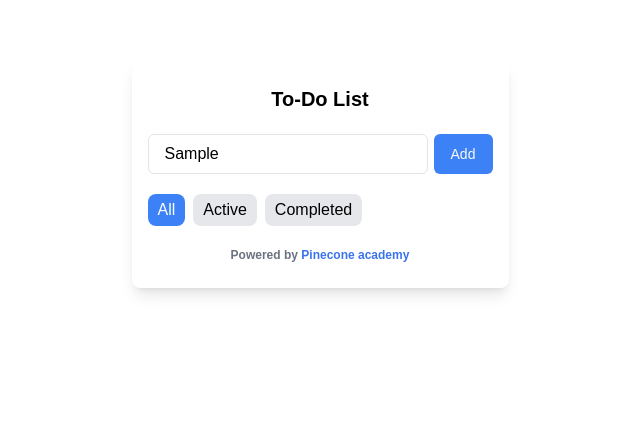
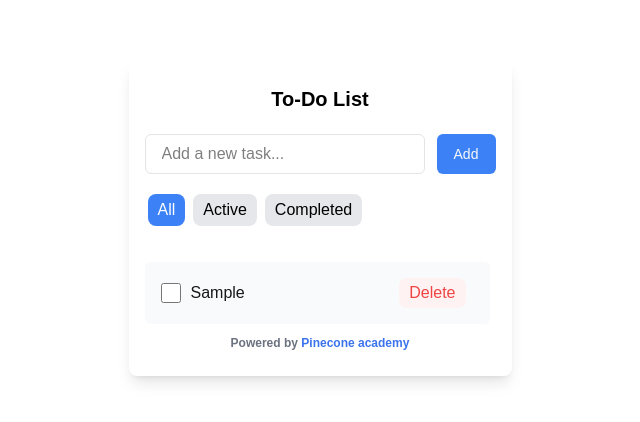
Before and after one commit to Z1CoL/TO-DO, a Next.js app in the folder to-do/: page / in a window 1280 px wide. Both pictures are taken after typing "Sample" into the empty fields and a click on the button "Add". Shown: the top 422 px of the page, without its empty margins (320-960 px from the left). Built offline with nearby package versions, Linux system fonts and the light colour scheme.

Commit message:
delete button add aa hiive

```diff
--- a/to-do/package.json
+++ b/to-do/package.json
@@ -10,7 +10,8 @@
   "dependencies": {
     "next": "15.5.2",
     "react": "19.1.0",
-    "react-dom": "19.1.0"
+    "react-dom": "19.1.0",
+    "uuid": "^13.0.0"
   },
   "devDependencies": {
     "@tailwindcss/postcss": "^4",
--- a/to-do/src/app/page.jsx
+++ b/to-do/src/app/page.jsx
@@ -10,19 +10,19 @@ import { useState } from "react";
 export default function Home() {
   const [todos, setTodos] = useState([]);
   const [inputValue, setInputValue] = useState("");
-  const [outValue, setOutValue] = useState();
 
   const handleOnChange = (event) => {
     setInputValue(event.target.value);
   };
 
   const handleOnClick = () => {
+    if (inputValue === "") return;
     setTodos([...todos, inputValue]);
     setInputValue("");
   };
 
-  const outputValue = () => {
-    setOutValue(<CheckList1 />);
+  const handleDelete = (index) => {
+    setTodos(todos.filter((_, i) => i !== index));
   };
 
   return (
@@ -40,33 +40,41 @@ export default function Home() {
               onChange={handleOnChange}
               value={inputValue}
               className="border-[1px] rounded-[6px] text-black border-solid border-[#e4e4e7] outline-none bg-[#ffff] px-[16px] w-[280px] h-[40px]"
-            ></input>
-
+            />
+            {/*
             {todos.map((el, index) => {
               return <p key={index}>{el}</p>;
-            })}
+            })} */}
 
             <button
-              onClick={outputValue}
-              className="bg-[#3c82f6] text-[#f9f9f9] text-sm rounded-[6px] cursor-pointer color-[#f9f9f9] w-[59px] h-[40px] border-none text-[14px]"
+              onClick={handleOnClick}
+              className="bg-[#3c82f6] ml-[6px] text-[#f9f9f9] text-sm rounded-[6px] cursor-pointer color-[#f9f9f9] w-[59px] h-[40px] border-none text-[14px]"
             >
               Add
             </button>
           </div>
 
-          {todos.map((todo, index) => {
-            <CheckList1 key={index} task={todo} />;
-          })}
-
           <div className=" w-[345px] h-[32px] my-[20px] flex md:gap-[6px]">
             <Button></Button>
           </div>
 
-          {/* <p className="text-[14px] text-[#6b7280] items-center pt-[12px] pb-[40px] font-[550]">
-            No tasks yet. Add one above!
-          </p> */}
+          <div className="mt-4 w-full flex flex-col gap-2">
+            {todos.map((todo, index) => (
+              <CheckList1
+                key={index}
+                task={todo}
+                onDelete={() => handleDelete(index)}
+              />
+            ))}
+          </div>
 
-          <p className="text-[12px] text-[#6b7280] font-[550]">
+          {todos.length === 0 && (
+            <p className="text-[14px] text-[#6b7280] items-center pt-[12px] pb-[40px] font-[550]">
+              No tasks yet. Add one above!
+            </p>
+          )}
+
+          <p className="text-[12px] text-[#6b7280] pt-[10px] font-[550]">
             Powered by{" "}
             <a
               href="https://pinecone.mn/"
--- a/to-do/src/app/test1/page.jsx
+++ b/to-do/src/app/test1/page.jsx
@@ -44,14 +44,17 @@ import { ProductCard } from "@/components1/props2";
 
 const data = [
   {
+    id: 1,
     name: "iphone17",
     price: 18999,
   },
   {
+    id: 2,
     name: "MacBook",
     price: 15999,
   },
   {
+    id: 3,
     name: "car",
     price: 111111,
   },
@@ -59,10 +62,22 @@ const data = [
 
 const Page = () => {
   const [products, setProducts] = useState(data);
+
+  const handleRemoveProd = (id) => {
+    const newProducts = products.filter((product) => product.id !== id);
+    setProducts([...newProducts]);
+  };
+
   return (
     <div className="p-4 flex gap-2 flex-wrap">
       {products.map((product) => {
-        return <ProductCard key={product.name} product={product} />;
+        return (
+          <ProductCard
+            key={product.name}
+            product={product}
+            handleRemoveProd={handleRemoveProd}
+          />
+        );
       })}
     </div>
   );
--- a/to-do/src/app/test2/page.jsx
+++ b/to-do/src/app/test2/page.jsx
@@ -18,14 +18,13 @@ export default function Home() {
 
   return (
     <div>
-        {/*  text ee bichin  */}
       <input
         type="text"
         placeholder="type here ..."
         onChange={handleOnChange}
         value={inputValue}
       />
-        {/*  */}
+
       {todos.map((el, index) => {
         return <p key={index}>{el}</p>;
       })}
--- a/to-do/src/components/props.jsx
+++ b/to-do/src/components/props.jsx
@@ -19,39 +19,26 @@ export function CheckList({ task }) {
   );
 }
 
-export function CheckList1({ task }) {
-  return (
-    <div>
-      <div className="flex w-[345px] h-[62px] p-[16px] justify-between items-center bg-[#F3F4F6] rounded-[6px]">
-        <div className="flex items-center gap-[10px]">
-          <input
-            type="checkbox"
-            className="w-[20px] h-[20px] bg-[#FFF] rounded-[2px] border-[#767676]"
-          />
-          <p className="text-[#000]">{ task }</p>
-        </div>
+export function CheckList1({ task, onDelete }) {
+  const [isChecked, setIsChecked] = useState(false);
 
-        <button className="px-[10px] py-[3px] mr-[8px] rounded-[8px] cursor-pointer text-[#ef4444] bg-[#fef2f2] text-[]">
-          Delete
-        </button>
-      </div>
-    </div>
-  );
-}
-
-export function CheckList2(para) {
   return (
     <div>
       <div className="flex w-[345px] h-[62px] p-[16px] justify-between items-center bg-[#F9FAFB] rounded-[6px]">
         <div className="flex items-center gap-[10px]">
           <input
             type="checkbox"
+            checked={isChecked}
+            onChange={(e) => setIsChecked(e.target.checked)}
             className="w-[20px] h-[20px] bg-[#FFF] rounded-[2px] border-[#767676]"
           />
-          <p className="line-through text-[#000]"> afdaf</p>
+          <p className={isChecked ? "line-through text-black" : ""}>{task}</p>
         </div>
 
-        <button className="px-[10px] py-[3px] mr-[8px] rounded-[8px] cursor-pointer text-[#ef4444] bg-[#fef2f2] text-[]">
+        <button
+          onClick={onDelete}
+          className="px-[10px] py-[3px] mr-[8px] rounded-[8px] cursor-pointer text-[#ef4444] bg-[#fef2f2] text-[]"
+        >
           Delete
         </button>
       </div>
--- a/to-do/src/components1/props.jsx
+++ b/to-do/src/components1/props.jsx
@@ -179,20 +179,20 @@ export const AddProduct = (props) => {
   return (
     <div>
       <input
+        type="text"
         value={name}
         onChange={nameChangeHandler}
-        type="text"
         placeholder="name"
         className="border-2"
       />
       <input
+        type="number"
         value={price}
         onChange={priceChangeHandler}
-        type="number"
         placeholder="price"
         className="border-2"
       />
-      <button onClick={() => prodAddHandler(name, price)} className="border-2">
+      <button onClick={() => prodAddHandler(name,price)} className="border-2">
         Add
       </button>
     </div>
```
Also changed, not shown: 1 other file (tests, documents, lock files or other folders).
